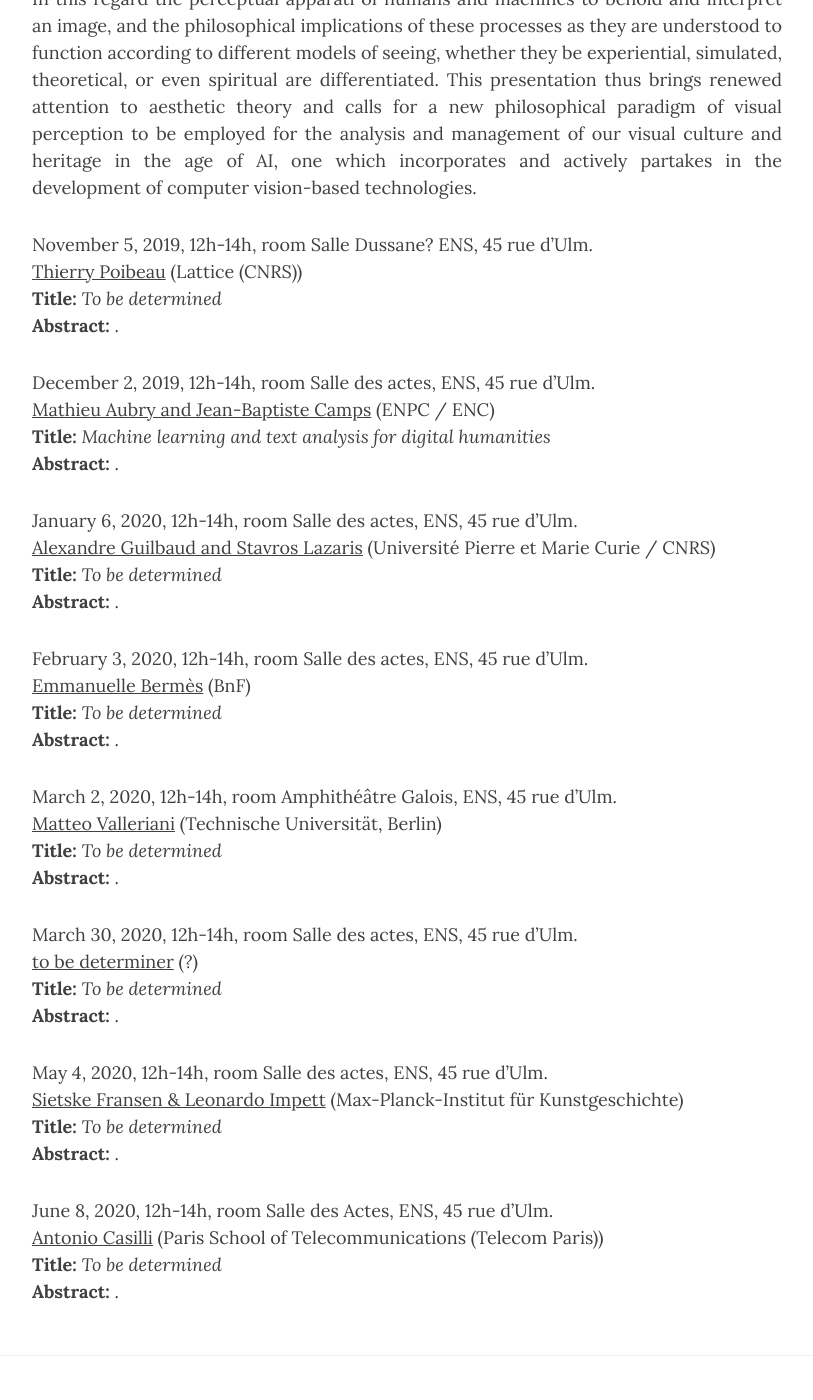
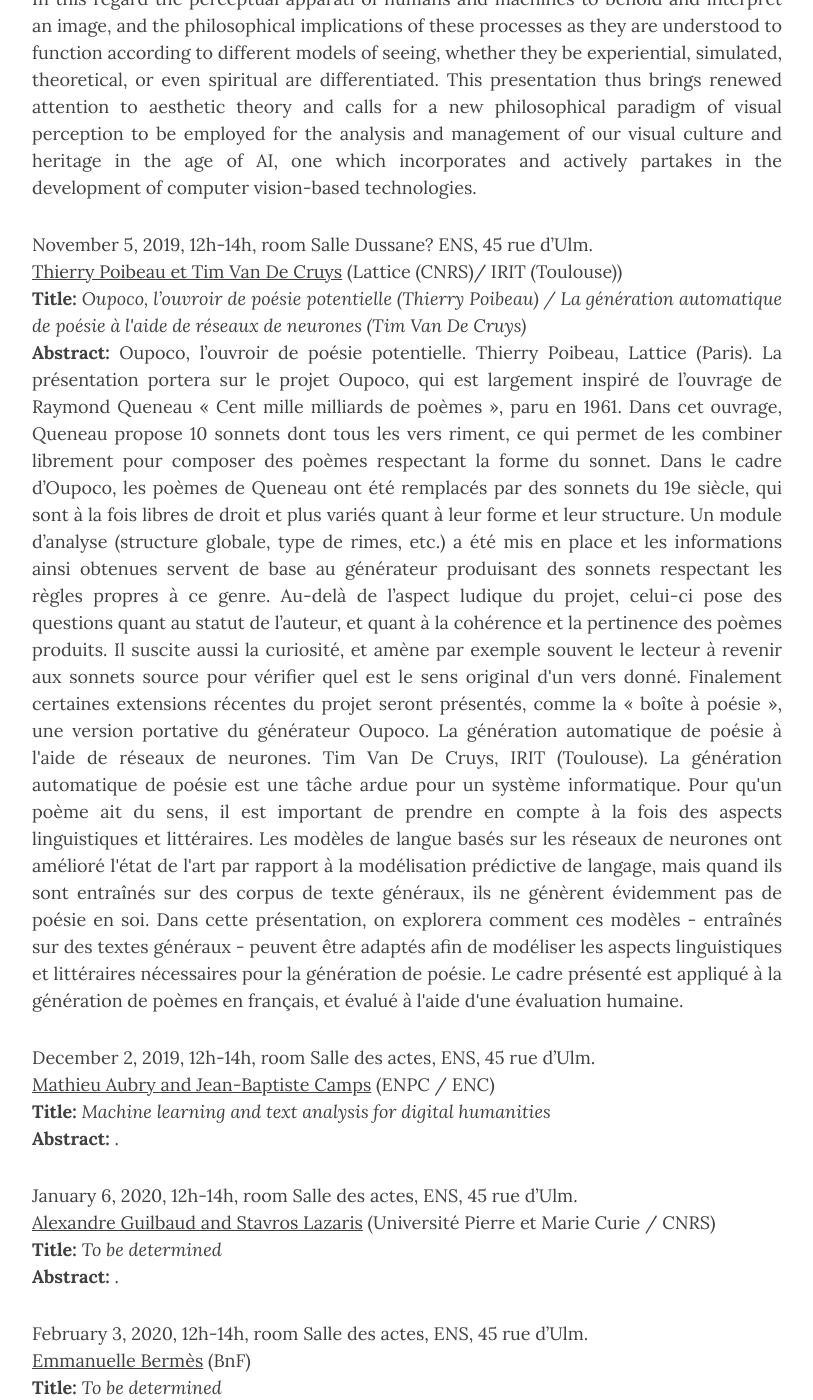
Before and after one commit to dhai-seminar/dhai-seminar.github.io, a Jekyll site: the page built from next.md, in a window 1280 px wide and 1400 px high, scrolled down 849 px. Shown: the whole window, without its empty margins (233-1046 px from the left). Built offline with Jekyll 4.4.1, drawn with Linux system fonts in a browser that asks for light colours; nearby versions of some CDN libraries.

Commit message:
update Thierry Poibeau

```diff
--- a/_data/next.yml
+++ b/_data/next.yml
@@ -17,14 +17,16 @@
   title: "The Ontology of Sight in the Age of AI: The Machine Learned Image in Art, Architecture, and Historic Preservation"
   abstract: "This presentation investigates applications of machine learning for knowledge production and the ethical consequences of the creation of new visual systems to systematize information. Unlike applications of the term vision, which conjure vastly different meanings in the arts and the sciences, this paper underscores the use of the term sight to emphasize the contingency of a mode of interpretation in the act of seeing. In this regard the perceptual apparati of humans and machines to behold and interpret an image, and the philosophical implications of these processes as they are understood to function according to different models of seeing, whether they be experiential, simulated, theoretical, or even spiritual are differentiated. This presentation thus brings renewed attention to aesthetic theory and calls for a new philosophical paradigm of visual perception to be employed for the analysis and management of our visual culture and heritage in the age of AI, one which incorporates and actively partakes in the development of computer vision-based technologies."
 
-- speaker: "Thierry Poibeau"
+- speaker: "Thierry Poibeau et Tim Van De Cruys"
   date: November 5, 2019
   time: 12h-14h
   room: "Salle Dussane? ENS, 45 rue d’Ulm"
-  affiliation: "Lattice (CNRS)"
+  affiliation: "Lattice (CNRS)/ IRIT (Toulouse)"
   url: "http://www.lattice.cnrs.fr/membres/direction/thierry-poibeau/"
-  title: "To be determined"
-  abstract: "."
+  title: "Oupoco, l’ouvroir de poésie potentielle (Thierry Poibeau) / La génération automatique de poésie à l'aide de réseaux de neurones (Tim Van De Cruys)"
+  abstract: "Oupoco, l’ouvroir de poésie potentielle. Thierry Poibeau, Lattice (Paris). La présentation portera sur le projet Oupoco, qui est largement inspiré de l’ouvrage de Raymond Queneau « Cent mille milliards de poèmes », paru en 1961. Dans cet ouvrage, Queneau propose 10 sonnets dont tous les vers riment, ce qui permet de les combiner librement pour composer des poèmes respectant la forme du sonnet. Dans le cadre d’Oupoco, les poèmes de Queneau ont été remplacés par des sonnets du 19e siècle, qui sont à la fois libres de droit et plus variés quant à leur forme et leur structure. Un module d’analyse (structure globale, type de rimes, etc.) a été mis en place et les informations ainsi obtenues servent de base au générateur produisant des sonnets respectant les règles propres à ce genre. Au-delà de l’aspect ludique du projet, celui-ci pose des questions quant au statut de l’auteur, et quant à la cohérence et la pertinence des poèmes produits. Il suscite aussi la curiosité, et amène par exemple souvent le lecteur à revenir aux sonnets source pour vérifier quel est le sens original d'un vers donné. Finalement certaines extensions récentes du projet seront présentés, comme la « boîte à poésie », une version portative du générateur Oupoco.
+La génération automatique de poésie à l'aide de réseaux de neurones.
+Tim Van De Cruys, IRIT (Toulouse). La génération automatique de poésie est une tâche ardue pour un système informatique. Pour qu'un poème ait du sens, il est important de prendre en compte à la fois des aspects linguistiques et littéraires. Les modèles de langue basés sur les réseaux de neurones ont amélioré l'état de l'art par rapport à la modélisation prédictive de langage, mais quand ils sont entraînés sur des corpus de texte généraux, ils ne génèrent évidemment pas de poésie en soi. Dans cette présentation, on explorera comment ces modèles - entraînés sur des textes généraux - peuvent être adaptés afin de modéliser les aspects linguistiques et littéraires nécessaires pour la génération de poésie. Le cadre présenté est appliqué à la génération de poèmes en français, et évalué à l'aide d'une évaluation humaine."
 
 - speaker: "Mathieu Aubry and Jean-Baptiste Camps"
   date: December 2, 2019
```
